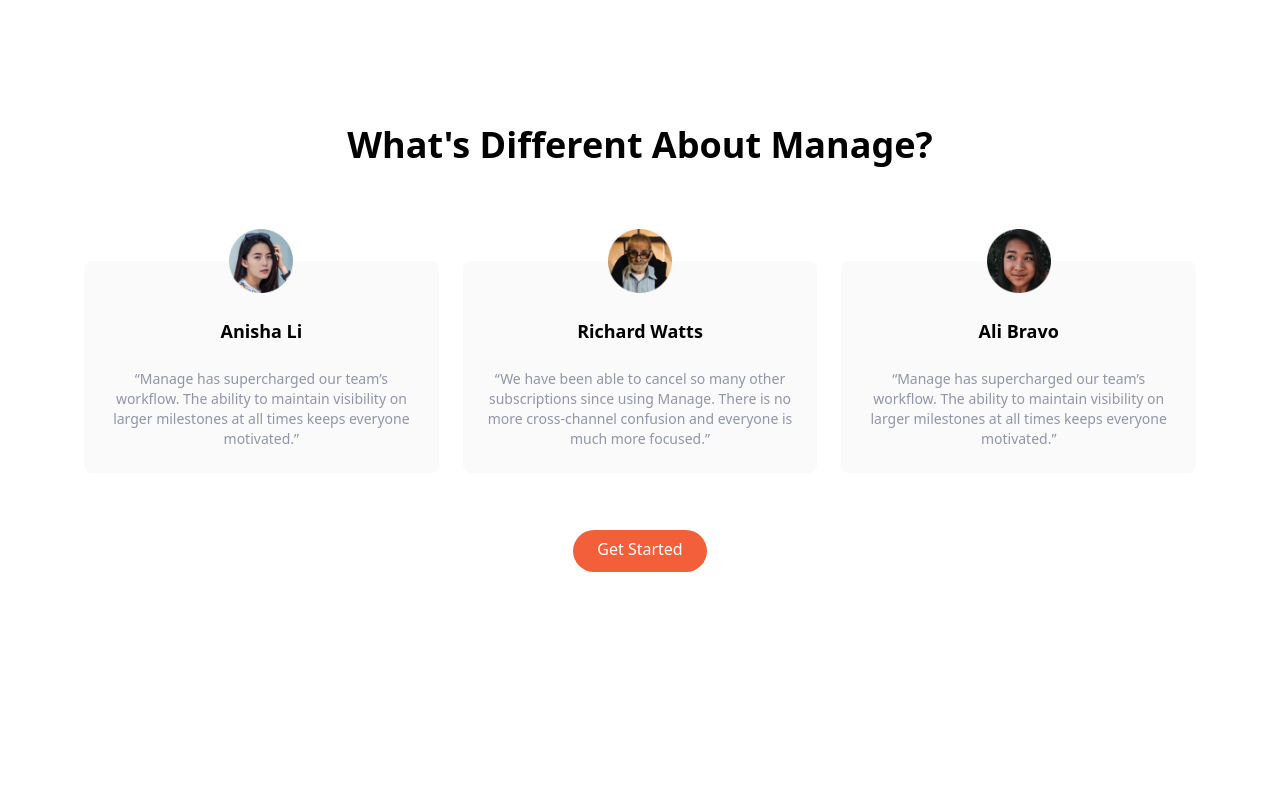
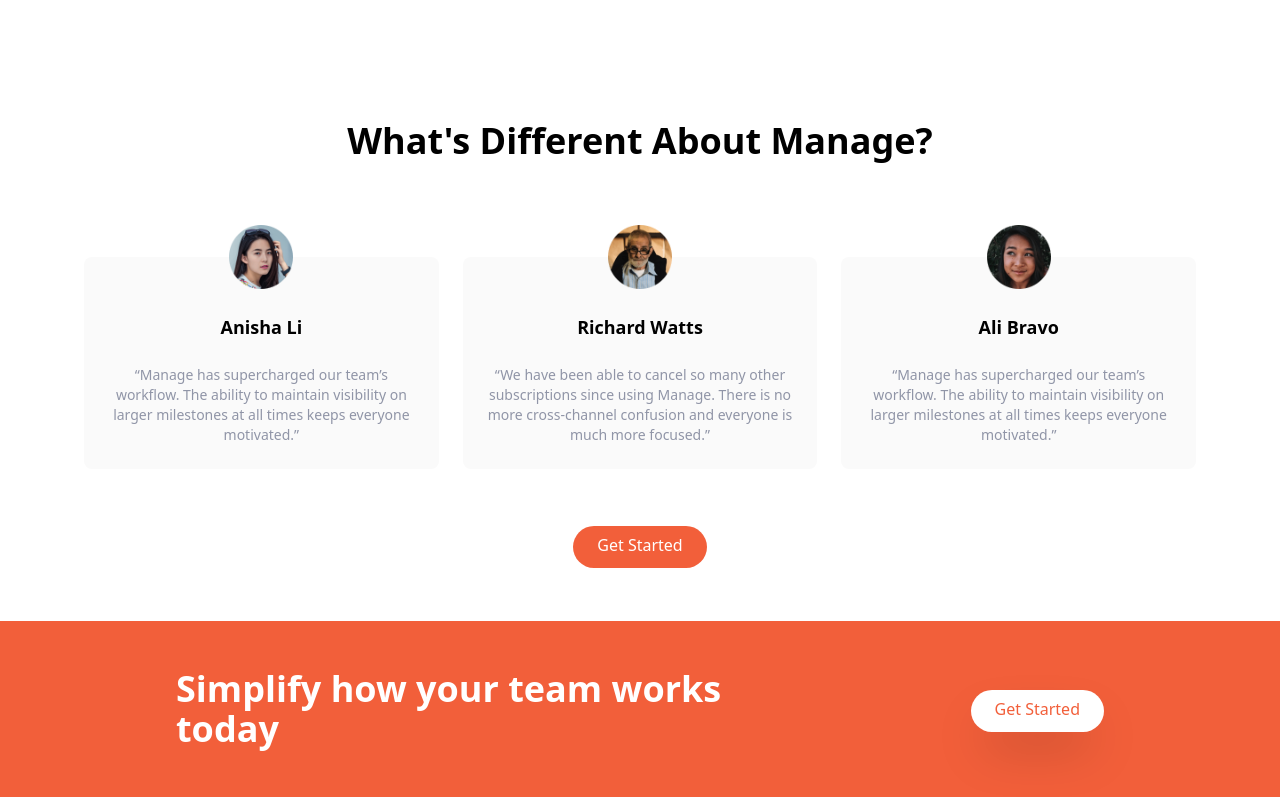
Before and after one commit to EACUAMBA/tailwind_crash_course_by_traversy_media, a website: page index.html in a window 1280 px wide. Shown: the part 1151-1948 px from the top of the page. Before the commit the page ends 1776 px from the top, so only its background shows below. Drawn offline with Linux system fonts and the light colour scheme.

Commit message:
Adicionei a secção com o botão CTA (Call To Action).

```diff
--- a/index.html
+++ b/index.html
@@ -33,7 +33,7 @@
         <a href="#" class="hover:text-darkGrayishBlue">Community</a>
       </div>
       <a href="#"
-        class="hidden p-3 px-6 pt2 text-white bg-brightRed rounded-full baseline hover:bg-brightRedLight md:block">Get
+        class="hidden p-3 px-6 pt-2 text-white bg-brightRed rounded-full baseline hover:bg-brightRedLight md:block">Get
         Started</a>
     </div>
   </nav>
@@ -205,9 +205,26 @@
       </div>
       <!-- Button -->
       <div class="my-16">
+        <a href="#" class="p-3 px-6 pt-2 text-white bg-brightRed rounded-full baseline hover:bg-brightRedLight">Get
+          Started</a>
+      </div>
+    </div>
+  </section>
+
+  <!-- CTA section -->
+  <section id="cta" class="bg-brightRed">
+    <!-- Flex container -->
+    <div
+      class="container flex flex-col items-center justify-between px-6 py-24 mx-auto space-y-12 md:py-12 md:flex-row md:space-y-0">
+      <!-- Heading -->
+      <h2 class="text-5xl font-bold leading-tight text-center text-white md:text-4xl md:max-w-xl md:text-left">
+        Simplify how your team works today
+      </h2>
+      <!-- Button -->
+      <div>
         <a href="#"
-          class="p-3 px-6 pt-2 text-white bg-brightRed rounded-full baseline hover:bg-brightRedLight">Get
-          Started</a>
+        class="p-3 px-6 pt-2 text-brightRed bg-white rounded-full baseline shadow-2xl hover:bg-gray-900">Get
+        Started</a>
       </div>
     </div>
   </section>
```
Also changed, not shown: css/main.css.
